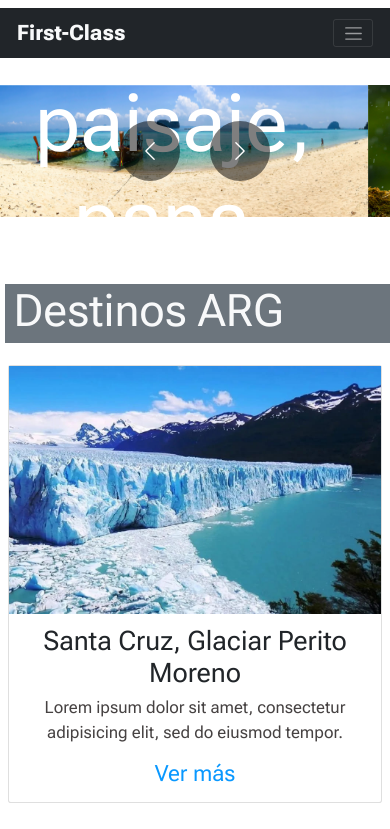
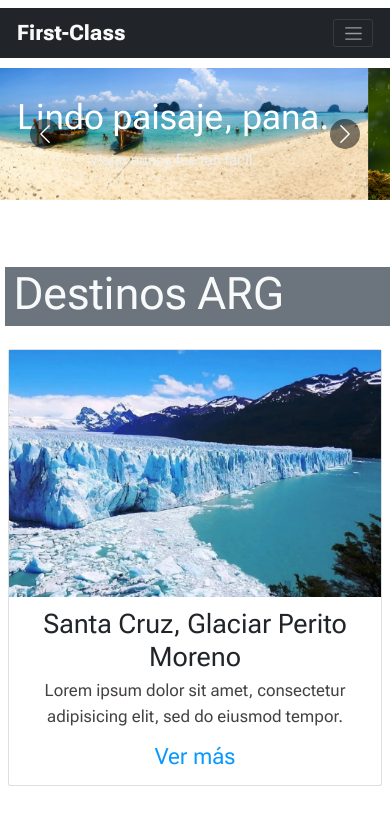
Before and after one commit to danip0int/Desafio-sass1, a plain HTML site: page index.html in a window 390 px wide. Shown: the top 829 px of the page. Drawn offline with nearby package versions, Linux system fonts and the light colour scheme.

Commit message:
agregando media queries

```diff
--- a/index.html
+++ b/index.html
@@ -42,8 +42,6 @@
     </div>
   </div>
   <!----Finaliza HEADER---->
-
-  un cambio
 
   <!----Comienza CARRUSEL---->
   <section class="mySlide">
--- a/scss/_responsive.scss
+++ b/scss/_responsive.scss
@@ -0,0 +1,81 @@
+/*MEDIA QUERIE PANTALLA XL*/
+
+@media all and (max-width: 1200px){
+    .mySlide{
+        .carousel-control-next, .carousel-control-prev{
+            height: 50px;
+            width: 50px;
+            border-radius: 40%;
+        }
+        .carousel-item h1{
+            font-size: 50px;
+        }
+        .carousel-item p{
+            font-size: 19px;
+        }
+        .carousel-control-next{
+            right: 50px!important;
+        }
+        .carousel-control-prev{
+            left: 50px!important;
+        }
+    }
+}
+
+/*MEDIA QUERIE PANTALLA LG*/
+
+@media all and (max-width: 992px){
+    .mySlide{
+        .carousel-control-next, .carousel-control-prev{
+            height: 35px!important;
+            width: 35px!important;
+            border-radius: 30%;
+        }
+        .carousel-item h1{
+            font-size: 50px!important;
+        }
+        .carousel-item p{
+            font-size: 19px!important;
+        }
+        .carousel-control-next{
+            right: 60px!important;
+        }
+        .carousel-control-prev{
+            left: 60px!important;
+        }
+    }
+    .titulosHome{
+		font-size: 2rem;
+	}
+    .navbar-nav{
+		position: relative!important;
+		text-align: center!important;
+	}
+}
+
+/*MEDIA QUERIE PANTALLA MD*/
+
+@media all and (max-width: 768px){
+    .mySlide{
+        .carousel-control-next, .carousel-control-prev{
+            height: 30px!important;
+            width: 30px!important;
+            border-radius: 30%;
+        }
+        .container h1{
+            font-size: 35px!important;
+        }
+        .container p{
+            font-size: 15px!important;
+        }
+        .carousel-control-next{
+            right: 30px!important;
+        }
+        .carousel-control-prev{
+            left: 30px!important;
+        }
+    }
+    .titulosHome{
+        font-size: 2rem;
+    }
+}
--- a/scss/estilos.scss
+++ b/scss/estilos.scss
@@ -1,5 +1,5 @@
 @import 'general';
-
+@import 'responsive';
 
 /*HEADER*/
 #header{
@@ -23,10 +23,9 @@
             transform: scale(1.2);
         }
     }
-    #navbarSupportedContent{
+    .navbar-nav{
         position: absolute;
         right: 0px;
-        bottom: 5px;
     }
 }
 
@@ -90,14 +89,12 @@
         border-radius: 50%;
         transition: all 0.3s ease;
     }
-
     .carousel-control-next{
         right: 120px;
     }
     .carousel-control-prev{
         left: 120px;
     }
-
 }
 @keyframes fadeInLeft{
     0%{
```
Also changed, not shown: css/estilos.css, 1 other file.
